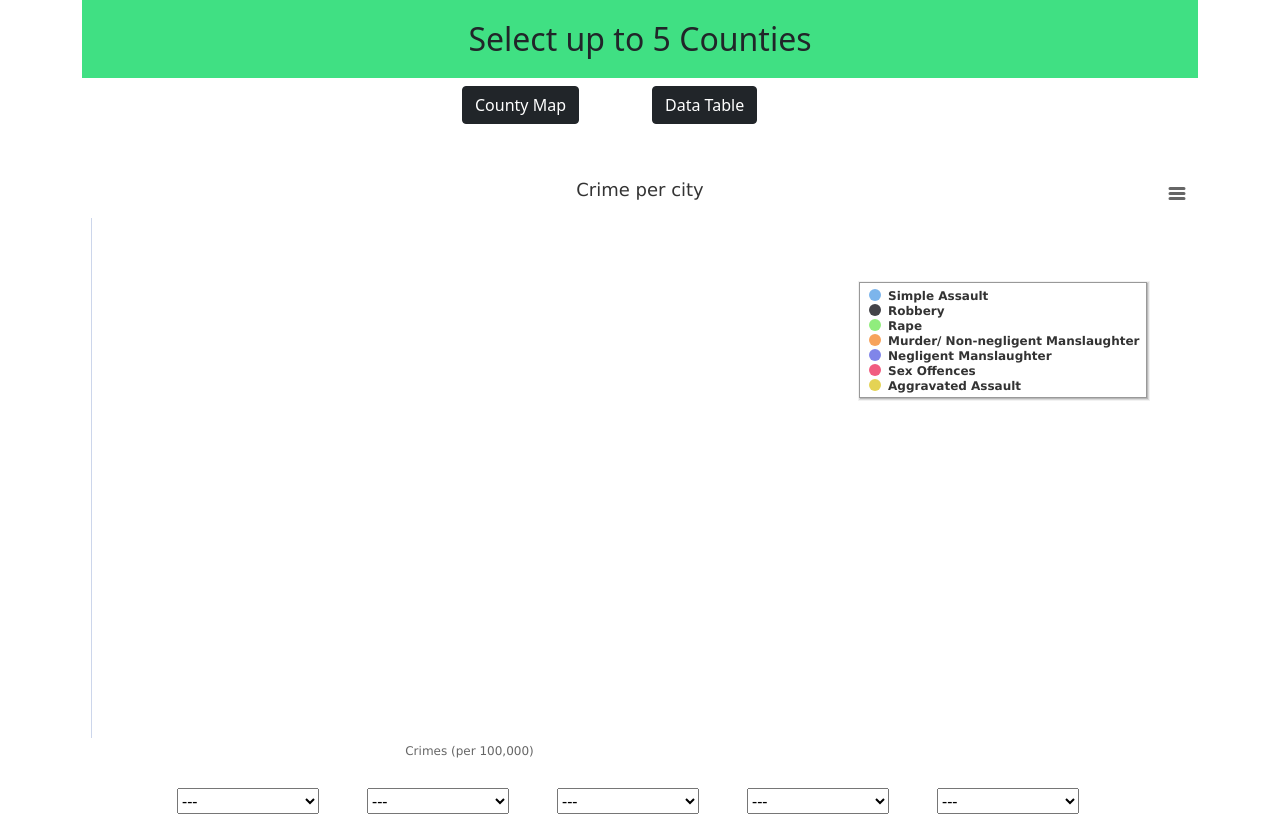
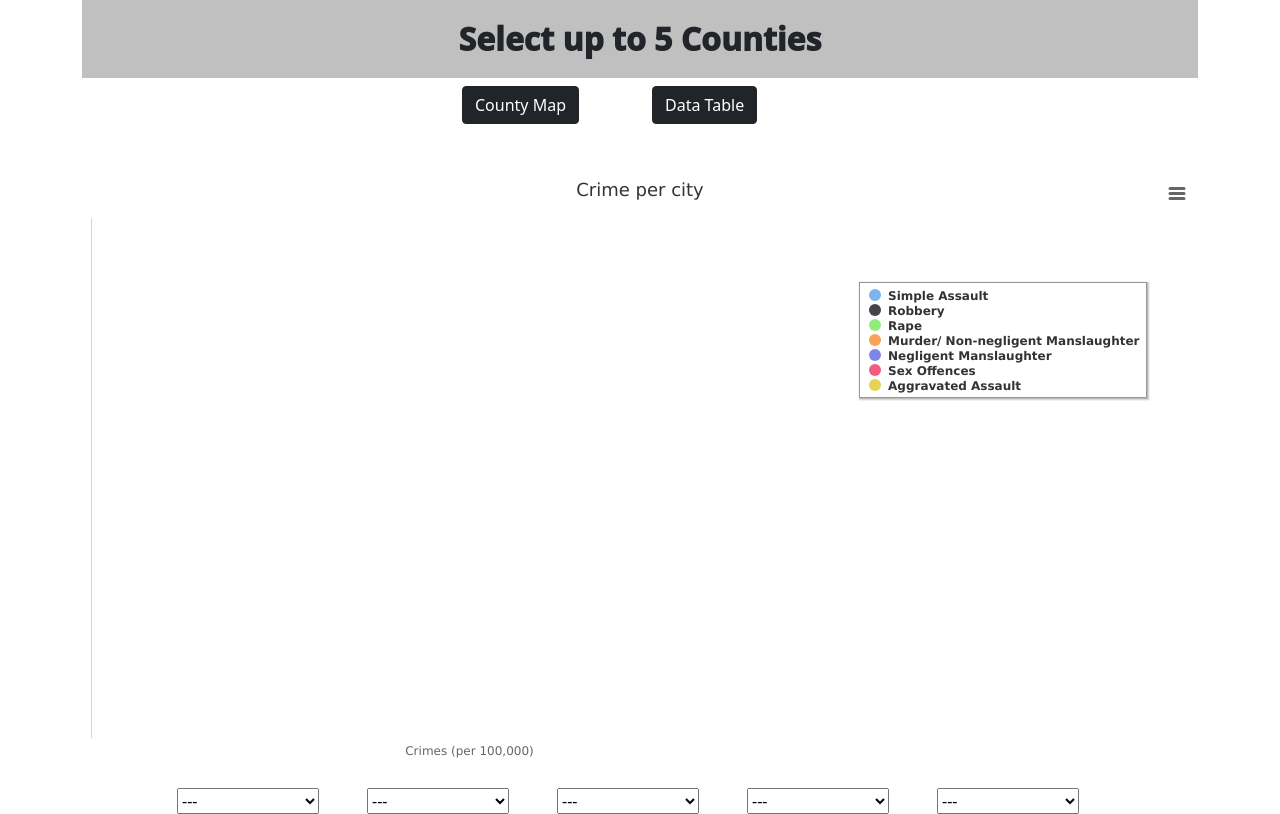
Before and after one commit to jordanroessle/project-2-california-crime, a Flask app: page /compareCounties in a window 1280 px wide. Run offline with Flask 2, Linux system fonts and the light colour scheme; data comes from the database, SQL or seed files in the repository; some libraries are stand-ins or nearby versions.

Commit message:
some style added

```diff
--- a/static/css/style.css
+++ b/static/css/style.css
@@ -1,9 +1,3 @@
-/* set map, body, and html to 100% of the screen size */
-  body,
-  html {
-    height: 100%;
-  }
-
 #map {
   width: 600px;
   height: 575px;
@@ -12,7 +6,8 @@
 
 .header {
   padding: 20px;
-    background-color: rgb(64, 224, 131);
+  background-color: silver;
+  font-weight: 1000;
 }
 
 #graph-one{
```
Lines whose indentation alone changed are shown as unchanged.
